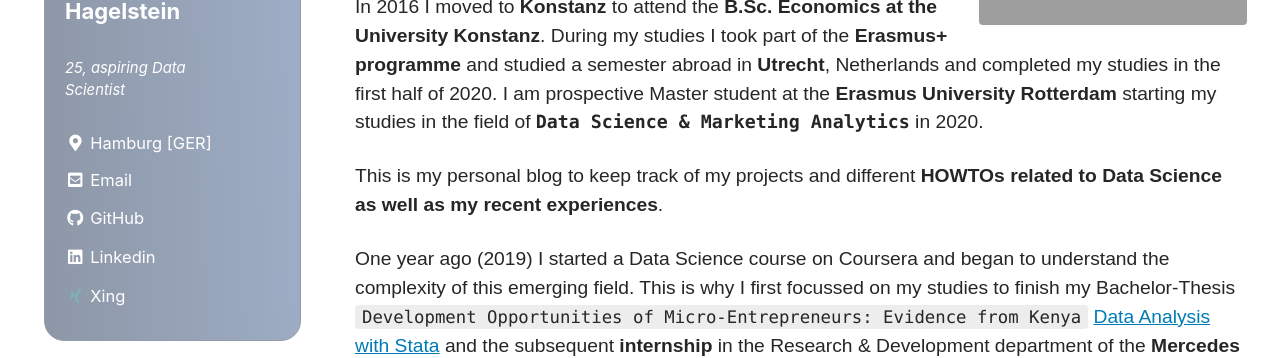
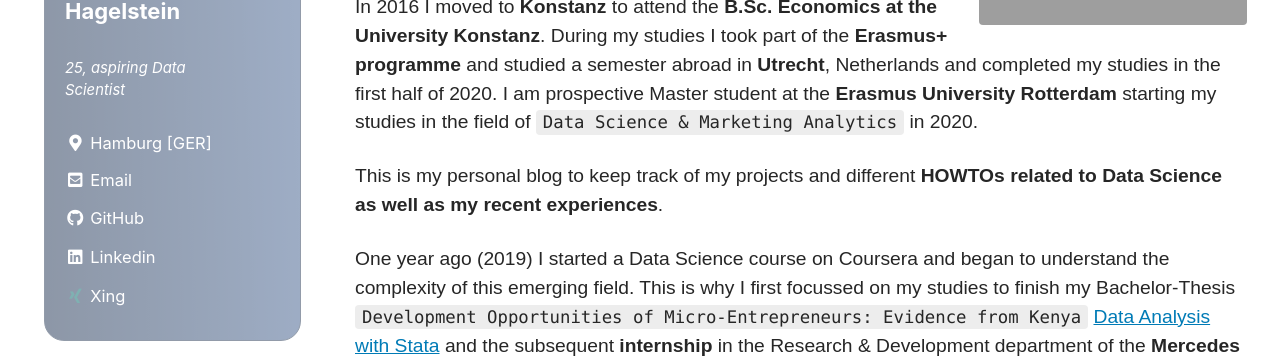
Before and after one commit to LHAGELS/LHAGELS.github.io, a Jekyll site: the page built from _pages/about.md, in a window 1280 px wide. Shown: the part 458-816 px from the top of the page. Built offline with Jekyll 4.4.1, drawn with Linux system fonts in a browser that asks for light colours; cached includes are drawn as plain includes; nearby versions of some CDN libraries.

Commit message:
new github

```diff
--- a/_pages/about.md
+++ b/_pages/about.md
@@ -11,7 +11,7 @@
 </figure>
 ## My Background
 {: .text-justify}
-I was born and grew up in the near of **Hamburg**, Germany. After the **Abitur** in 2014 (A-levels) I did a **two-years apprenticeship** in whole- and foreign sale at GARPA - Garten- und Park Einrichtungen GmbH. In 2016 I moved to **Konstanz** to attend the **B.Sc. Economics at the University Konstanz**. During my studies I took part of the **Erasmus+ programme** and studied a semester abroad in **Utrecht**, Netherlands and completed my studies in the first half of 2020. I am prospective Master student at the **Erasmus University Rotterdam** starting my studies in the field of **`Data Science & Marketing Analytics`** in 2020.
+I was born and grew up in the near of **Hamburg**, Germany. After the **Abitur** in 2014 (A-levels) I did a **two-years apprenticeship** in whole- and foreign sale at GARPA - Garten- und Park Einrichtungen GmbH. In 2016 I moved to **Konstanz** to attend the **B.Sc. Economics at the University Konstanz**. During my studies I took part of the **Erasmus+ programme** and studied a semester abroad in **Utrecht**, Netherlands and completed my studies in the first half of 2020. I am prospective Master student at the **Erasmus University Rotterdam** starting my studies in the field of `Data Science & Marketing Analytics` in 2020.
 
 This is my personal blog to keep track of my projects and different **HOWTOs related to Data Science as well as my recent experiences**.
 
```
